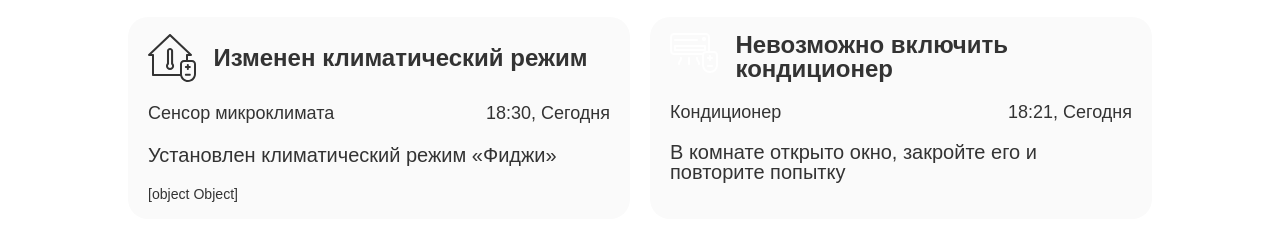
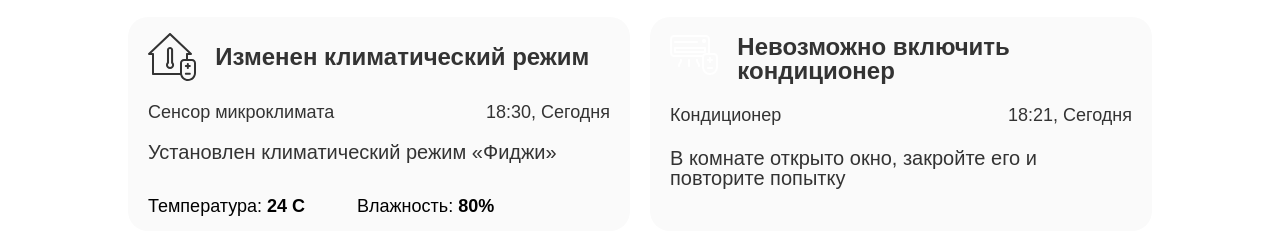
Before and after one commit to maryshipkova/SHRI-2018, a website: page 1.responsive-design/index.html in a window 1280 px wide. Shown: the part 668-904 px from the top of the page. Drawn offline with Linux system fonts and the light colour scheme.

Commit message:
refactor template factory

```diff
--- a/1.responsive-design/index.html
+++ b/1.responsive-design/index.html
@@ -40,7 +40,7 @@
         <main class="content">
             <div class="content__header">
                 <h1 class="heading--primary">
-                        Лента событий
+                    Лента событий
                 </h1>
             </div>
             <section class="events" id="events">
@@ -93,7 +93,29 @@
                 <p class="card--paragraph"></p>
             </div>
             <div class="card__data">
-                <img src="#" alt="">
+
+                <div class="card__data__image">
+                    <img src="#" alt="">
+                </div>
+
+                <div class="card__data__climate">
+                    <div class="card__data__temperature">
+                        <p class="card--data-climate"> <span class="card--data-climate--bold"></span></p>
+                    </div>
+                    <div class="card__data__humidity">
+                        <p class="card--data-climate"> <span class="card--data-climate--bold"></span></p>
+                    </div>
+                </div>
+
+
+                <div class="card__data__buttons">
+
+                </div>
+
+                <div class="card__data__music">
+
+                </div>
+
             </div>
         </div>
     </template>
--- a/1.responsive-design/sass/base/_typography.scss
+++ b/1.responsive-design/sass/base/_typography.scss
@@ -44,7 +44,24 @@
         text-align: left;
     }
 
+    &--data-climate{
+        font-size: 18px;
+        color: black;
 
+        &--bold{
+            font-weight: bold;
+        }
+    }
+
+
+    &--data-paragraph{
+        font-size: 20px;
+        color: black;
+
+        &--bold{
+            font-weight: bold;
+        }
+    }
 
 }
 /*deprecated*/
--- a/1.responsive-design/sass/components/_card.scss
+++ b/1.responsive-design/sass/components/_card.scss
@@ -73,7 +73,7 @@
         display: flex;
         align-items: center;
         .card__icon{
-            margin-right: 1.09rem;
+            margin-right: 1.21rem;
             width: 3rem;
             height: 3rem;  ///strange bug
         }
@@ -94,10 +94,29 @@
         grid-area: data;
         // width: 100%;
         // height: 100%;
-        &--image{
-            width: 100%;
-            height: 100%;
+        &__image{
+            &--img{
+                width: 100%;
+                height: 100%;
+            }
         }
+
+        &__climate{
+            display: flex;
+
+        }
+        &__temperature{
+            margin-right: 3.25rem;
+        }
+
+        &__buttons{
+            display: flex;
+        }
+
+        &__music{
+            display: flex;
+        }
+
     }
 
     // &:hover{
--- a/1.responsive-design/template.js
+++ b/1.responsive-design/template.js
@@ -124,16 +124,51 @@ const DATA = {
 }
 
 let container = document.querySelector('#events');
-const cardTemplate = document.querySelector('#card-template').content;
+const cardTemplate = document.querySelector('#card-template');
+// const properties = {
+//     card:
+//     title : '.card__title',
+//     source:
+// }
 
+class TemplateFactory{
+    constructor(template){
+        this._template = template.content;
+        // this._properties = properties;
+    }
 
+    removeItem(item){
+        item.parentElement.removeChild(item);
+    }
+    renderEventData(event, dataNode){
 
+        if(event.data.image){
+            let image = dataNode.querySelector('.card__data__image');
+            image.innerHTML = `<img class="card__data__image--img" src="assets/${event.data.image}" alt="${event.data.image}">`;
+        }
+        else if(event.data.temperature){
+            let temperature = dataNode.querySelector('.card__data__temperature');
+            let humidity = dataNode.querySelector('.card__data__humidity');
+            // dataNode.innerHTML=`<pre>${event.data}</pre>`;
 
-
-DATA.events.forEach(event => {
+            temperature.children[0].innerHTML = `Температура: <span class="card--data-climate--bold">${event.data.temperature} С</span>`;
+            humidity.children[0].innerHTML =  `Влажность: <span class="card--data-climate--bold">${event.data.humidity}%</span>`;
+            console.log(temperature.children[0]);
+        }
+        else if(event.data.track){
+            let track = dataNode.querySelector('.card__data__track');
+            // dataNode.innerHTML=`<pre>${event.data}</pre>`;
+        }
+        else if(event.data.buttons){
+            let buttons = dataNode.querySelector('.card__data__buttons');
+            // dataNode.innerHTML=`<pre>${event.data}</pre>`;
+        }
+    }
+    renderContent(dataToRender){
+        dataToRender.forEach(event => {
             //Create a new node, based on the template:
-    let template = document.importNode(cardTemplate, true);
-    console.log(template.childNodes);
+            let template = document.importNode(this._template, true);
+            // console.log(template.childNodes);
             let card = template.querySelector('.card'),
             title = template.querySelector('.card__title'),
             source = template.querySelector('.card__source'),
@@ -141,7 +176,6 @@ DATA.events.forEach(event => {
             description = template.querySelector('.card__description'),
             icon = template.querySelector('.card__icon'),
             data = template.querySelector('.card__data');
-
             ////////////////let card = template.content.querySelector('.card'), +=cardname
             card.className = `card card__${event.size}`;
             icon.children[0].innerHTML = `<use xlink:href="assets/${event.icon}.svg#Events"></use>`;
@@ -152,22 +186,21 @@ DATA.events.forEach(event => {
             if(event.description){
                 description.children[0].textContent = event.description;
             }else{
-        // console.log(data.parentElement);
-        description.parentElement.removeChild(description);
-    }
-    if(event.data){
-        // console.log(event.data);
-        if(event.data.image){data.innerHTML = `<img class="card__data--image" src="assets/${event.data.image}" alt="${event.data.image}">`;}
-        else{
-            data.innerHTML=`<pre>${event.data}</pre>`;
-        }
-    }else{
-        // console.log(data.parentElement);
-        data.parentElement.removeChild(data);
+                this.removeItem(description);
             }
 
-
-
+            if(event.data){
+                this.renderEventData(event, data);
+                // console.log(event.data);
+            }else{
+                this.removeItem(data);
+            }
             container.appendChild(template.cloneNode(true));
 
         });
+    }
+}
+
+let cardTemplateFactory = new TemplateFactory(cardTemplate)
+
+cardTemplateFactory.renderContent(DATA.events);
```
Also changed, not shown: 1.responsive-design/css/style.css. Lines whose indentation alone changed are shown as unchanged.
